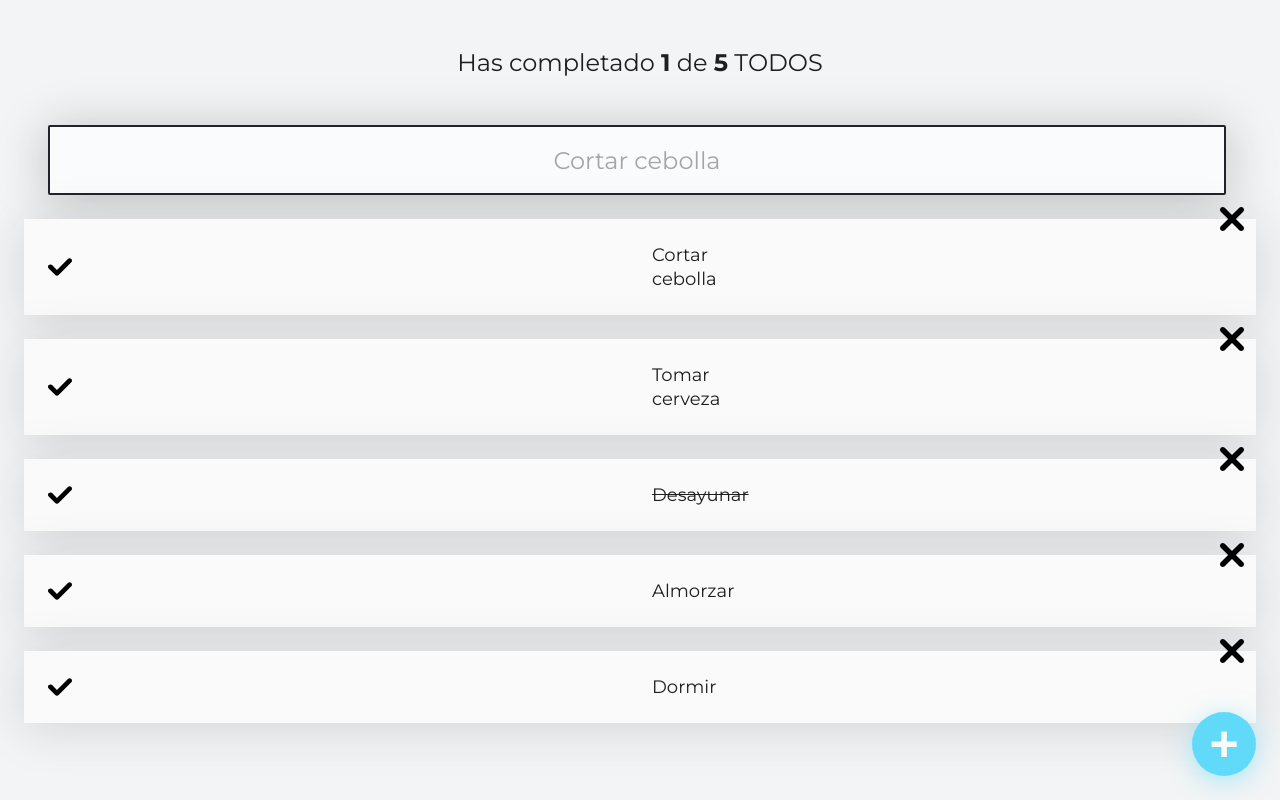
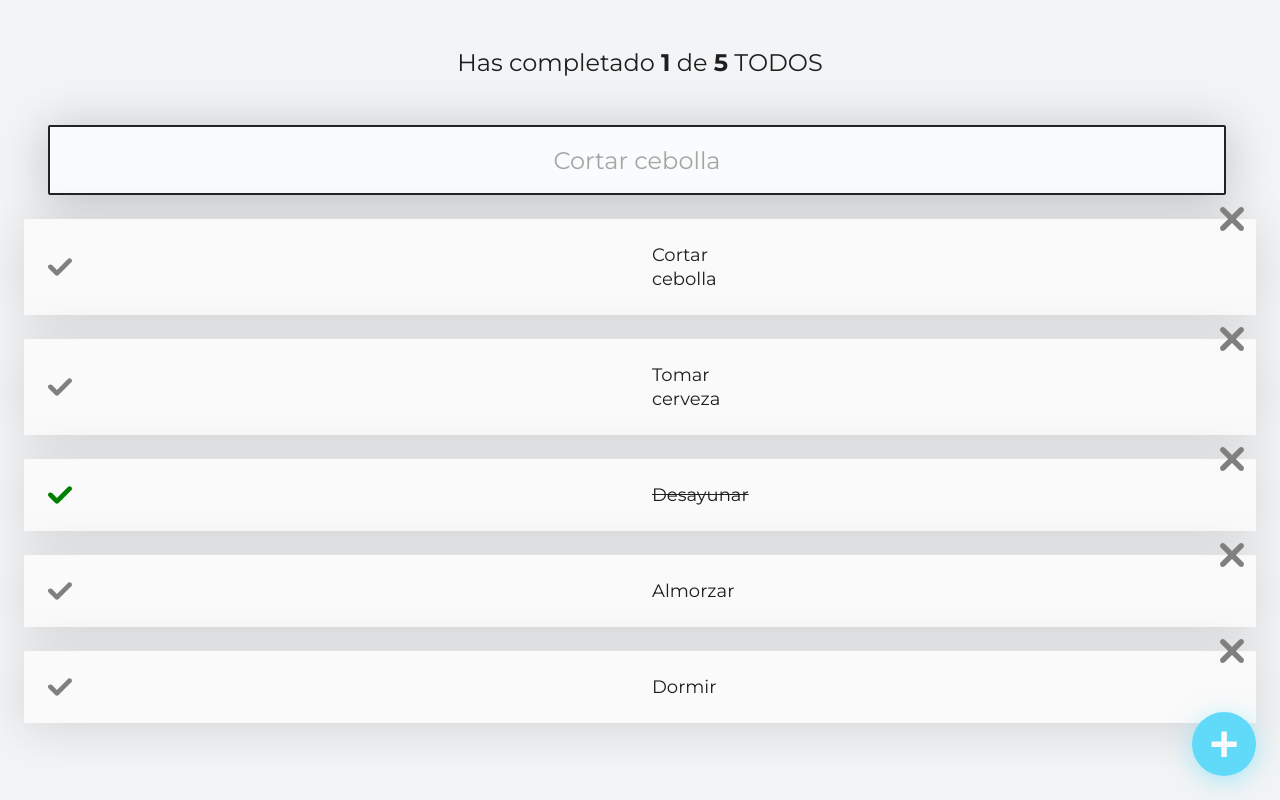
Before and after one commit to AlejandroLopez97/React-Learn, a React (Create React App) app: page / in a window 1280 px wide. Built offline with nearby package versions, Linux system fonts and the light colour scheme.

Commit message:
Se realizan actualizaciones a los componentes TodoIcon, TodoItem, DeleteIcon, CompleteIcon

```diff
--- a/src/CompleteIcon.js
+++ b/src/CompleteIcon.js
@@ -1,11 +1,12 @@
 import React from 'react';
 import { TodoIcon} from './TodoIcon';
 
-function CompleteIcon(){
+function CompleteIcon({completed, onComplete}){
     return (
         <TodoIcon
             type = "check"
-            color = "gray"
+            color = {completed ? 'green' : 'gray'}
+            onClick = {onComplete}
         />
     );
 }
--- a/src/DeleteIcon.js
+++ b/src/DeleteIcon.js
@@ -1,11 +1,12 @@
 import React from 'react';
 import { TodoIcon} from './TodoIcon';
 
-function DeleteIcon(){
+function DeleteIcon({onDelete}){
     return (
         <TodoIcon
             type = "delete"
-            color = "red"
+            color = "gray"
+            onClick={onDelete}
         />
     );
 }
--- a/src/TodoIcon.css
+++ b/src/TodoIcon.css
@@ -32,3 +32,11 @@
     width: 24px;
     height: 24px;
 }
+
+.Icon-container-delete:hover .Icon-svg{
+    fill: red;
+}
+
+.Icon-container-check:hover .Icon-svg{
+    fill: #4caf50;
+}
--- a/src/TodoIcon.js
+++ b/src/TodoIcon.js
@@ -4,17 +4,18 @@ import { ReactComponent as DeleteSVG } from './delete.svg';
 import './TodoIcon.css';
 
 //Creo un objeto con los tipos de iconos que se desean mostrar
+//Recibo la propiedad color y convierto el contenido del objeto en una funcion anonima cada una y le envio ese color por medio de la propiedad fill del componente
 const iconTypes = {
-    "check": <CheckSVG className="Icon-svg" />,
-    "delete": <DeleteSVG className="Icon-svg" />
+    "check": (color) => <CheckSVG className="Icon-svg" fill={color}/>,
+    "delete": (color) => <DeleteSVG className="Icon-svg" fill={color}/>
 }
 
-function TodoIcon({ type }){
+function TodoIcon({ type, color }){
     return(
         <span
             className = {`Icon-container Icon-container-${type}`}
         >
-            {iconTypes[type]}
+            {iconTypes[type](color)} {/**En los parantesis le envio la propiedad que recibo como si fuese una función */}
         </span>
     );
 }
--- a/src/TodoItem.js
+++ b/src/TodoItem.js
@@ -9,28 +9,17 @@ function TodoItem(props){
         {/*Se utliza operador ternario en dentro de las llaves con la propiedad que se recibe*/}
 
         <CompleteIcon
-          onClick = {props.onCompleted}
+          onComplete = {props.onCompleted}
+          completed = {props.completed}
         />
-        {/* <span
-          className={`Icon Icon-check ${props.completed && "Icon-check--active"}`}
-          onClick={props.onCompleted}
-          >
-          V
-        </span>  */}
 
         <p className={`TodoItem-p ${props.completed && "TodoItem-p--complete"}`}>
           {props.text}
         </p>
 
         <DeleteIcon
-          onClick = {props.onDeleted}
+          onDelete = {props.onDeleted}
         />
-        {/* <span
-          className="Icon Icon-delete"
-          onClick={props.onDeleted}
-        >
-          X
-        </span> */}
       </li>
     );
   }
```
